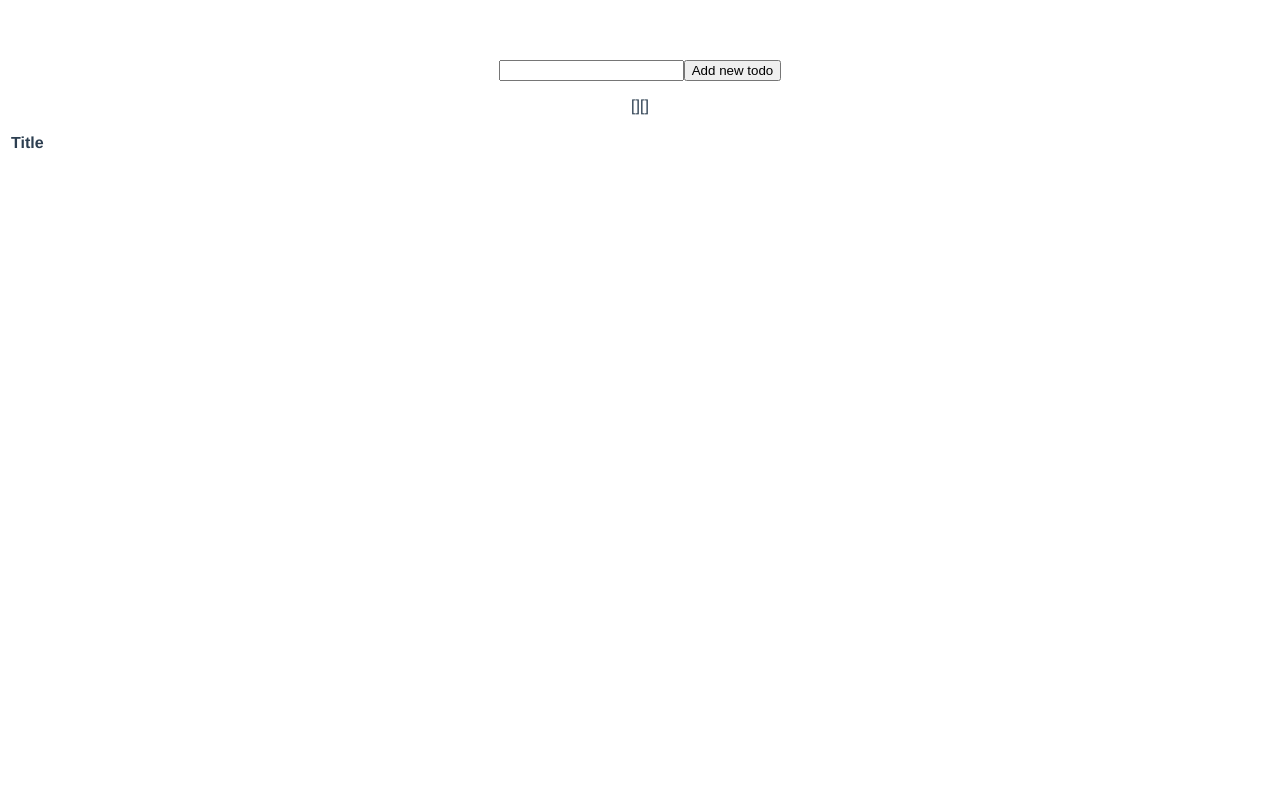
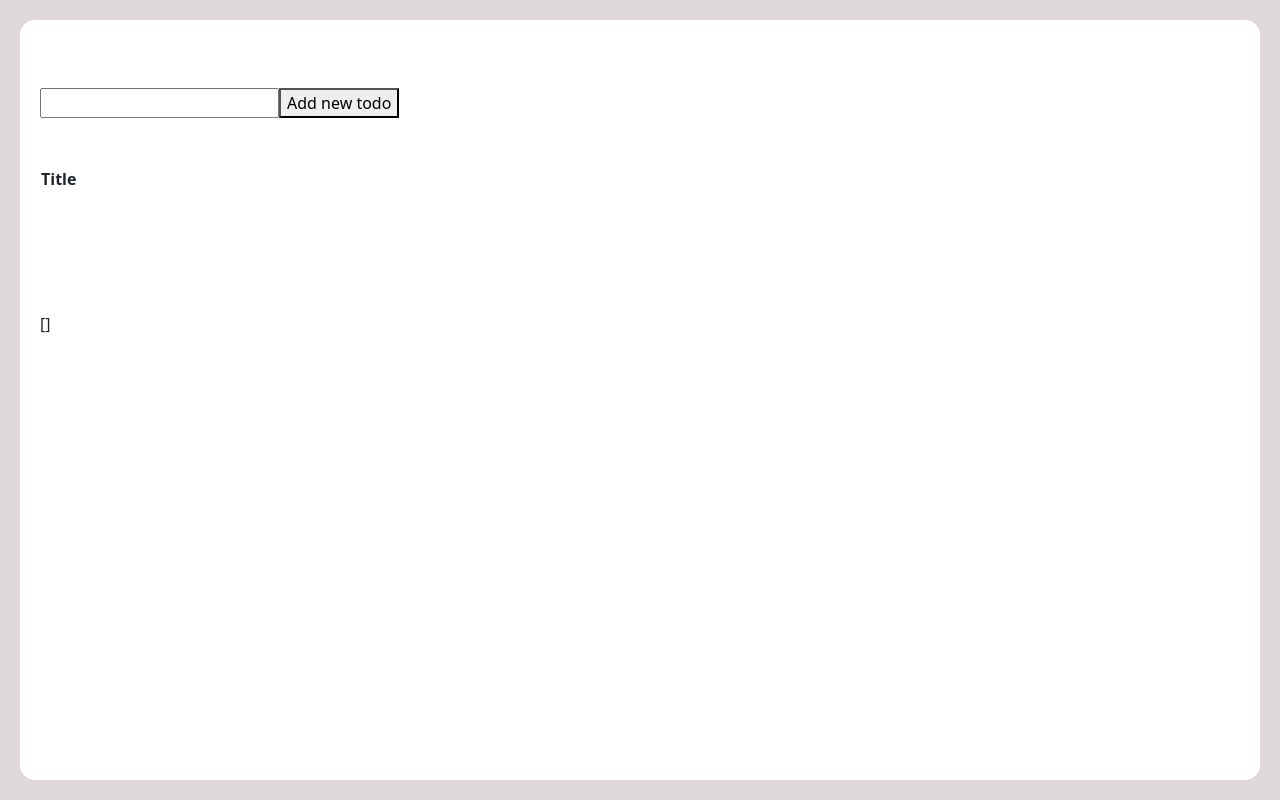
Before and after one commit to dissanayakeG/VueXDemo, a Vue app: page / in a window 1280 px wide. Built offline with nearby package versions, Linux system fonts and the light colour scheme.

Commit message:
styles and code formatting

```diff
--- a/package.json
+++ b/package.json
@@ -8,8 +8,11 @@
     "lint": "vue-cli-service lint"
   },
   "dependencies": {
+    "@popperjs/core": "^2.11.6",
+    "bootstrap": "^5.2.0",
+    "bootstrap-vue": "^2.22.0",
     "core-js": "^3.6.4",
-    "vue": "^2.6.11",
+    "vue": "^2.7.8",
     "vuex": "^3.1.3"
   },
   "devDependencies": {
--- a/src/App.vue
+++ b/src/App.vue
@@ -1,27 +1,35 @@
 <template>
-  <div id="app">
-    <Todo />
-  </div>
+    <div class="wrapper">
+        <div class="content">
+            <Todo />
+        </div>
+    </div>
 </template>
 
 <script>
-import Todo from './components/todo'
+    import Todo from "./components/todo";
 
-export default {
-  name: 'App',
-  components: {
-    Todo
-  }
-}
+    export default {
+        name: "App",
+        components: {
+            Todo,
+        },
+    };
 </script>
 
-<style>
-#app {
-  font-family: Avenir, Helvetica, Arial, sans-serif;
-  -webkit-font-smoothing: antialiased;
-  -moz-osx-font-smoothing: grayscale;
-  text-align: center;
-  color: #2c3e50;
-  margin-top: 60px;
-}
+<style scoped>
+    .wrapper {
+        display: flex;
+        flex-direction: column;
+        position: relative;
+        height: auto;
+    }
+
+    .content {
+        display: flex;
+        flex-direction: row;
+        min-height: 100vh;
+        width: 100%;
+        background-color: rgb(223, 217, 218);
+    }
 </style>
--- a/src/components/todo.vue
+++ b/src/components/todo.vue
@@ -1,11 +1,10 @@
 <template>
-  <div>
-      <div class="col-lg-6">
-          <input type="text" v-model="title">
+    <div class="content-wrapper">
+        <div class="col-lg-6 mt-5">
+            <input type="text" v-model="title" />
             <button @click="addTodo(title)">Add new todo</button>
         </div>
-      <div class="col-lg-6">
-          <p>{{getAllTodos}}{{alltodos}}</p>
+        <div class="col-lg-6 mt-5">
             <table>
                 <thead>
                     <tr>
@@ -13,48 +12,61 @@
                     </tr>
                 </thead>
                 <tbody>
-                  <tr v-for="(todo, index) in alltodos" :key="index">
-                      <td>{{todo}}</td>
+                    <tr v-for="(todo, index) in todoList" :key="index">
+                        <td>{{ todo }}</td>
                     </tr>
                 </tbody>
             </table>
         </div>
-
+        <br />
+        <br />
+        <br />
+        <br />
+        <br />
+        <p>{{ getAllTodos }}{{ alltodos }}</p>
     </div>
 </template>
 
 <script>
-import {mapState, mapGetters} from 'vuex';
+    import { mapState, mapGetters, mapActions } from "vuex";
 
     export default {
-    data(){
-        return{
-            title:'',
-        }
+        data() {
+            return {
+                title: "",
+            };
         },
-    computed:{
+        computed: {
             ...mapGetters({
-            getAllTodos:'allTodos' //getAllTodos= in this, allTodos= from store
+                getAllTodos: "allTodos", //getAllTodos= in this, allTodos= from store
             }),
             // getAllTodos(){
             //     return this.$store.getters.allTodos;
             // },
             ...mapState({
-            alltodos: 'todos'
-        })
+                todoList: "todos",
+            }),
         },
         methods: {
-        // ...mapActions({
-        //     addTodo: 'addnewTodo',
-        // })
-        addTodo(){
-            this.$store.dispatch('addnewTodo', this.title);
-            this.title= ''
-        }
-    }
-}
+            ...mapActions({
+                addTodo: "addnewTodo",
+            }),
+            // addTodo(){
+            //     this.$store.dispatch('addnewTodo', this.title);
+            //     this.title= ''
+            // }
+        },
+    };
 </script>
 
 <style>
-
+    .content-wrapper {
+        margin: 20px;
+        border-radius: 15px;
+        background-color: rgb(255, 255, 255);
+        padding: 20px;
+        overflow: scroll;
+        min-height: 100%;
+        width: 100%;
+    }
 </style>
--- a/src/main.js
+++ b/src/main.js
@@ -1,6 +1,9 @@
 import Vue from 'vue'
 import App from './App.vue'
 import store from '../store'
+
+import 'bootstrap/dist/css/bootstrap.css';
+import 'bootstrap';
 
 Vue.config.productionTip = false
 
--- a/store.js
+++ b/store.js
@@ -6,25 +6,26 @@ vue.use(vueX)
 export default new vueX.Store({
     state: {
         title: '',
-        todos:[],
+        todos: [],
     },
 
-    getters:{
-        allTodos(state){
+    getters: {
+        allTodos(state) {
             return state.todos
         }
     },
 
-    actions:{
-        addnewTodo({commit}, todoItem){
-            commit('ADD_TODO',todoItem)
-            this.title= ''
+    actions: {
+        addnewTodo({ commit }, todoItem) {
+            console.log(1, commit, todoItem);
+            commit('ADD_TODO', todoItem)
+            this.title = ''
 
         }
     },
 
     mutations: {
-        ADD_TODO(state, todoItem){
+        ADD_TODO(state, todoItem) {
             state.todos.push(todoItem);
         }
     }
```
Also changed, not shown: 1 other file (tests, documents, lock files or other folders). Lines whose indentation alone changed are shown as unchanged.
